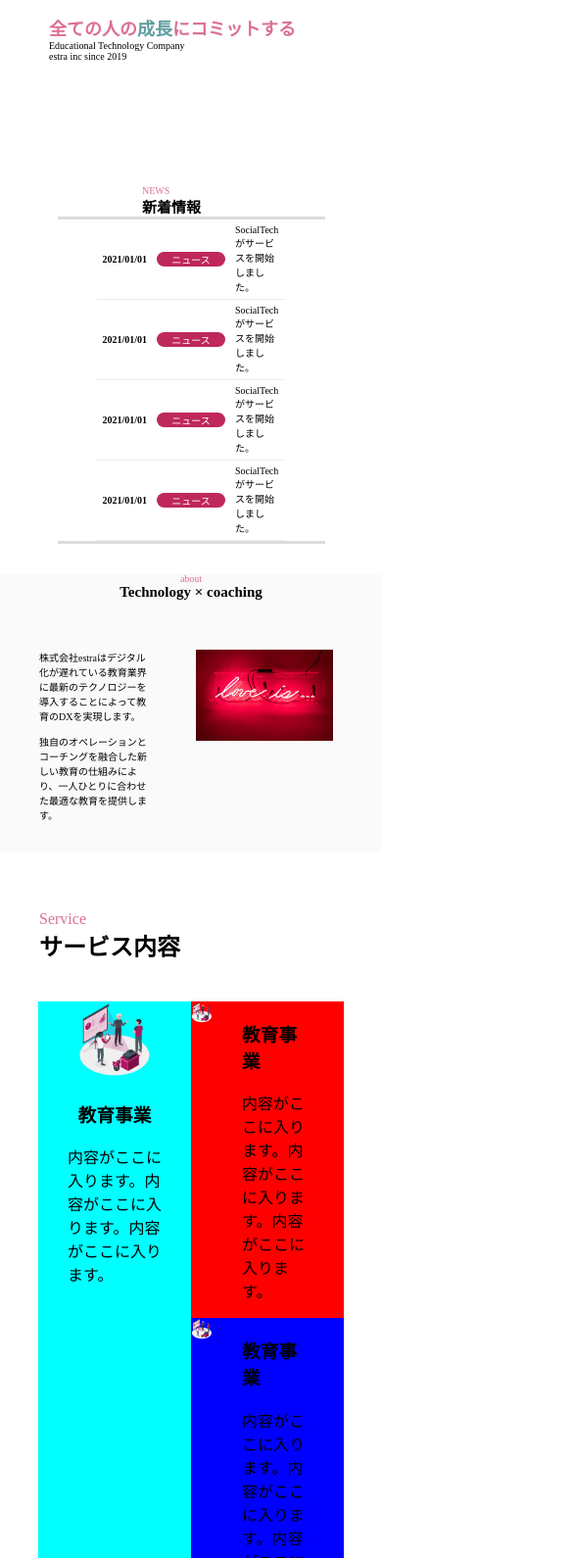
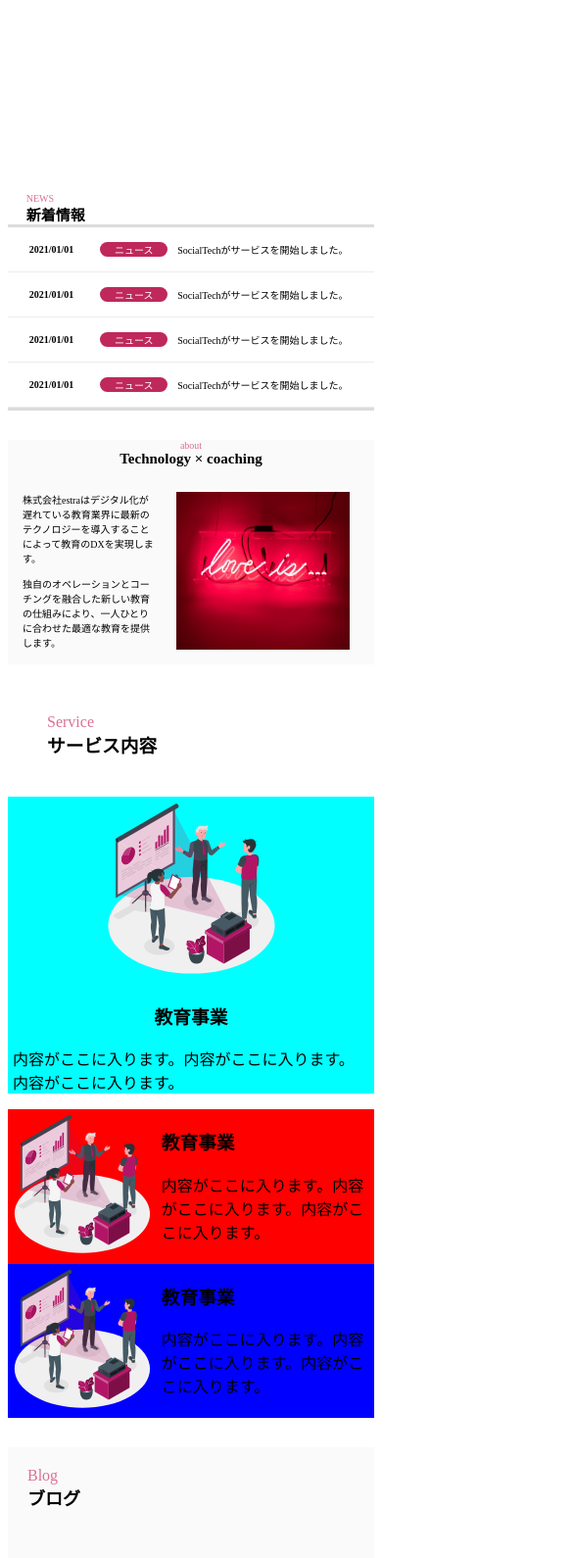
Before and after one commit to aki030854/site2, a plain HTML site: page index.html in a window 390 px wide. Shown: the part 306-1896 px from the top of the page at 98% size, 585 px wide, since content can reach past the window. Drawn offline with Linux system fonts and the light colour scheme; a web font is replaced by a local one.

Commit message:
サービス内容のメディアクエリ作成中

```diff
--- a/index.css
+++ b/index.css
@@ -223,6 +223,7 @@ PC用のスタイル
 .service_title{
     padding: 40px;
     margin-right: 80px;
+
 }
 
 .service_title>p {
@@ -231,7 +232,7 @@ PC用のスタイル
     color: palevioletred;
 }
 
-.service_title>h2 {
+.service_title>h3 {
     margin-top: 0;
     margin-bottom: 0;
 }
@@ -281,6 +282,7 @@ PC用のスタイル
 .education{
     padding-left: 30px;
     padding-right: 30px;
+    padding-bottom: 30px;
 }
 
 .education-content{
@@ -308,6 +310,8 @@ PC用のスタイル
 
 #blog {
     background-color: #fafafafa;
+    margin-top:30px;
+    margin-bottom: 40px;
 }
 
 .blog-container {
@@ -333,8 +337,9 @@ PC用のスタイル
 
 .tree-blog {
     display: flex;
-    justify-content: center;
-    padding: 60px;
+    justify-content: space-between;
+    margin: 80px;
+
 }
 
 .blog-card{
@@ -397,7 +402,6 @@ PC用のスタイル
 
 .blog-botton{
     width:20%;
-    padding:5px;
     color:palevioletred;
     border-radius: 30px;
     background-color: white;
@@ -445,23 +449,31 @@ PC用のスタイル
 }
 
 #imgs{
-    display: flex;
+
     margin-top: 30px;
 }
 
 .imgs-container {
     max-width: 1080px;
     margin: 0 auto;
+    display: flex;
 }
 
 .recruit,.interview{
     position: relative;
+
 }
 
 .recruit-img,.interview-img{
-    width: 30%;
+    width: 110%;
 
 
+}
+
+.recruit-img>img,.interview-img>img{
+    width: 90%;
+    text-align: center;
+    margin: 0 auto
 }
 
 .recruit-content,.interview-content{
@@ -516,6 +528,13 @@ margin-top: 5em;
     margin-right: 30px;
 }
 
+footer{
+    font-size: small;
+    color:#888888;
+    text-align: center;
+    margin: 30px;
+}
+
 
 
 
@@ -532,10 +551,7 @@ margin-top: 5em;
 
 @media screen and (max-width: 767px) {
 
-body {
-        min-width: 375px;
-        margin: 0;
-    }
+
 /* ヘッダー */
 header {
     display: flex;
@@ -578,9 +594,9 @@ header > img {
 /* メインビジュアル*/
 #growth {
     position: relative;
-    height: 400px;
 
 }
+
 
 #growth-message {
     position: absolute;
@@ -588,13 +604,12 @@ header > img {
     left: 0;
     color:palevioletred;
     max-width: 620px;
-    height: 100%;
     width: 100%;
     z-index: 11;
 }
 
 #growth-message>h1 {
-    font-size: 50px;
+    font-size: 25px;
     margin: 70px 0 0 50px;
 }
 
@@ -624,7 +639,7 @@ header > img {
 }
 
 .news_title {
-    padding-left: 145px;
+    padding-left: 5%;
 
 }
 
@@ -646,13 +661,12 @@ header > img {
     border-top-color: gainsboro;
     border-bottom-style: solid;
     border-bottom-color: gainsboro;
-    width: 70%;
-    height: 80%;
+    width: 100%;
     margin: 0 auto;
 }
 
 #news-table {
-    width: 70%;
+    width: 100%;
     border-collapse: collapse;
     margin: 0 auto;
     border-bottom-color: #ececec;
@@ -676,12 +690,12 @@ header > img {
     border-radius: 10px 10px 10px 10px;
     background-color: rgb(191, 40, 90);
     color: white;
-    width: 70px;
+    width: 100%;
     text-align: center;
 }
 
 .notice {
-    width: 150px;
+    width: 55%;
 }
 
 #technology {
@@ -708,24 +722,59 @@ header > img {
 }
 
 .about-a {
-    margin: 20px;
+    margin: 10px;
     display: flex;
 }
 
 .about-a>p {
     width: 40%;
-    padding: 20px;
+    padding: 5px;
     text-align: left;
     font-size: 10px;
 
 }
 
 .about-a>img {
-    width: 40%;
-    height: 40%;
-    padding: 30px;
+    width: 50%;
+
+    padding: 15px;
     text-align: left;
 }
 
 
+.service-acount {
+    display: block;
+    margin: 0 auto;
+    width: 100%;
+
 }
+
+/* サービス左側の画像そのもの*/
+.service-ing {
+    object-fit: cover;
+    width: 50%;
+
+    margin: 0 auto;
+
+}
+
+
+.education-left {
+    padding-left: 5px;
+    padding-right: 5px;
+}
+
+.education {
+    padding-left: 5px;
+    padding-right: 5px;
+    padding-bottom: 5px;
+}
+
+.service-img {
+    object-fit: cover;
+    width: 100%;
+
+
+}
+
+}
--- a/index.html
+++ b/index.html
@@ -115,7 +115,7 @@
                 <div class="service-container">
                     <div class="service_title">
                          <p class="index-s">Service</p>
-                         <h2>サービス内容</h2>
+                         <h3>サービス内容</h3>
                     </div>
                     <div class="service-acount">
                         <div class="left-img">
@@ -245,7 +245,7 @@
                 <div class="imgs-container">
                     <div class="recruit">
                         <div class="recruit-img">
-                            <img src="img/recruit.png" alt="" />
+                            <img src="img/recruit.png" alt="" >
                         </div>
                         <div class="recruit-content">
                             <p>採用情報</p>
@@ -273,5 +273,8 @@
             </section>
         </article>
     </main>
+    <footer>
+      <p>  Copyrigt&copy;estra.inc All Rights Reserved</p>
+    </footer>
 </body>
 </html>
```
Lines whose indentation alone changed are shown as unchanged.
